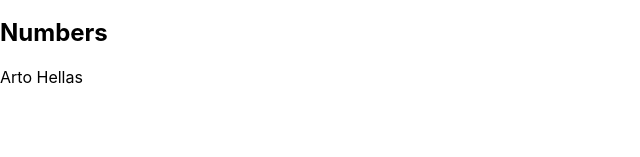
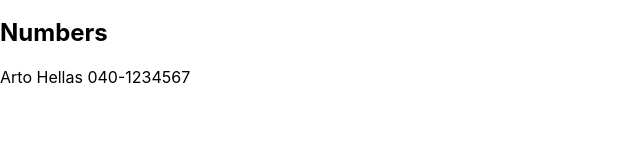
Before and after one commit to villepaananen/fullstackopen, a React (Create React App) app in the folder osa2/puhelinluettelo/: page / in a window 1280 px wide. Shown: the part 137-294 px from the top of the page, without its empty margins (0-640 px from the left). Built offline with nearby package versions, Linux system fonts and the light colour scheme.

Commit message:
2.8 done

```diff
--- a/osa2/puhelinluettelo/src/App.js
+++ b/osa2/puhelinluettelo/src/App.js
@@ -1,21 +1,33 @@
 import React, { useState } from "react";
 
-const Person = ({ name }) => {
-  return <div> {name} </div>;
+const Person = ({ name, number }) => {
+  return (
+    <div>
+      {name} {number}
+    </div>
+  );
 };
 
 const App = () => {
-  const [persons, setPersons] = useState([{ name: "Arto Hellas" }]);
+  const [persons, setPersons] = useState([
+    { name: "Arto Hellas", number: "040-1234567" }
+  ]);
   const [newName, setNewName] = useState("");
+  const [newNumber, setNewNumber] = useState("");
 
   const handleNameChange = event => {
     setNewName(event.target.value);
   };
 
+  const handleNumberChange = event => {
+    setNewNumber(event.target.value);
+  };
+
   const addPerson = event => {
     event.preventDefault();
     const newPerson = {
-      name: newName
+      name: newName,
+      number: newNumber
     };
 
     const matches = persons.filter(person => person.name === newPerson.name);
@@ -28,7 +40,9 @@ const App = () => {
   };
 
   const rows = () =>
-    persons.map(person => <Person name={person.name} key={person.name} />);
+    persons.map(person => (
+      <Person name={person.name} key={person.name} number={person.number} />
+    ));
 
   return (
     <div>
@@ -38,7 +52,7 @@ const App = () => {
           name: <input value={newName} onChange={handleNameChange} />
         </div>
         <div>
-          number: <input />
+          number: <input value={newNumber} onChange={handleNumberChange} />
         </div>
         <div>
           <button type="submit">add</button>
```
